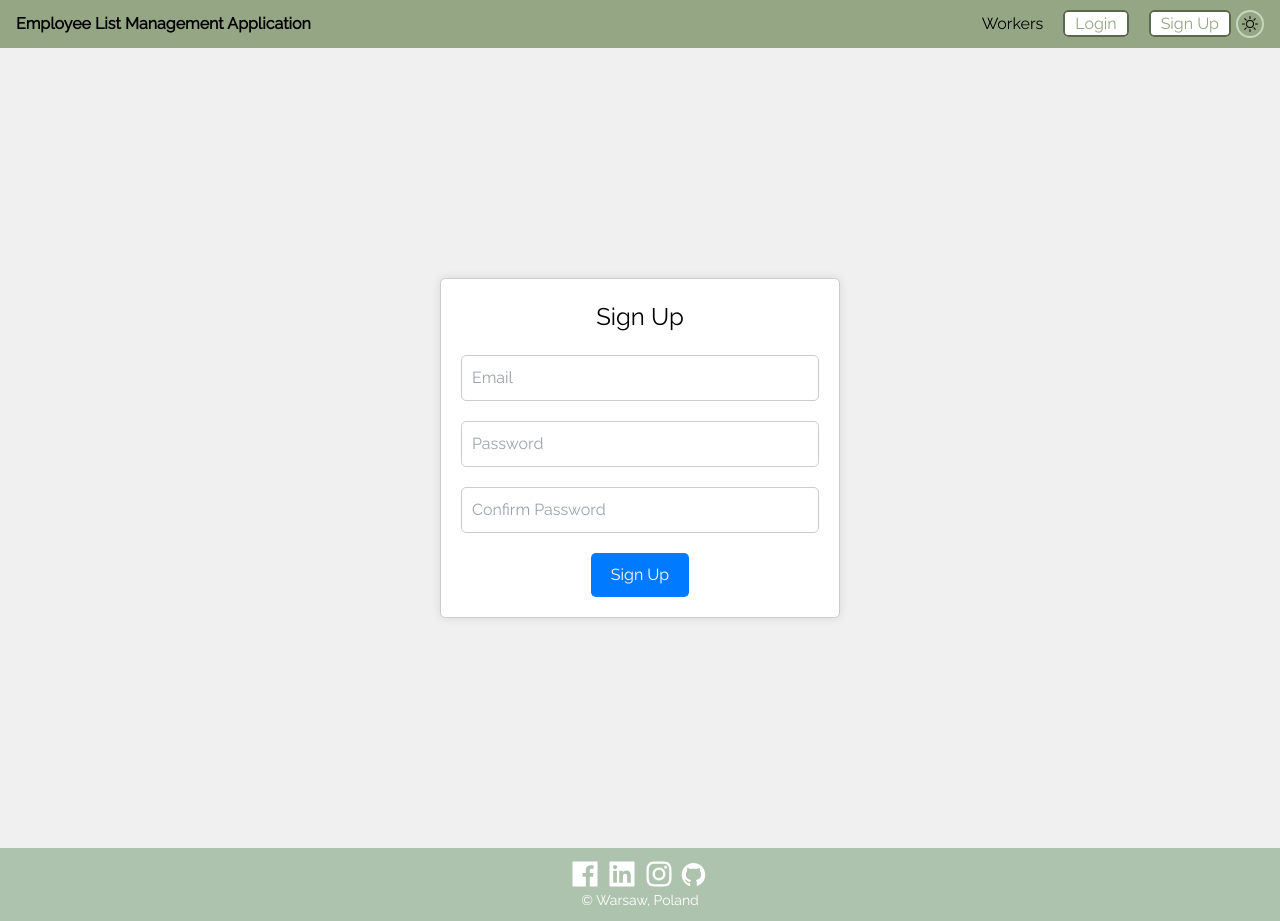
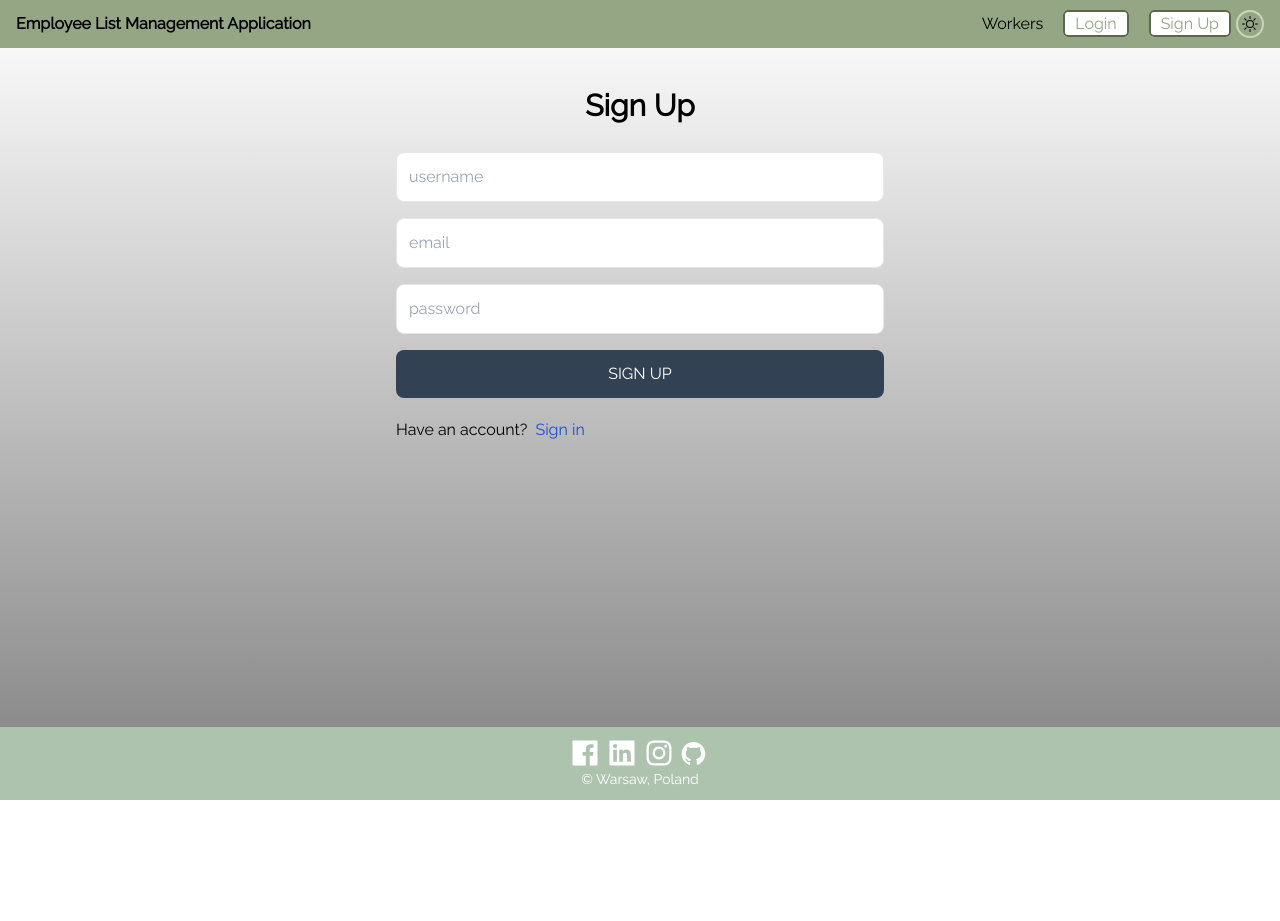
Before and after one commit to osemenets21/Employee-List-Management-Application, a React (Create React App) app: page /sign-up in a window 1280 px wide. After the commit the page ends 800 px from the top, so only its background shows below. Built offline with nearby package versions, Linux system fonts and the light colour scheme; data requests are answered from the project's data file.

Commit message:
add styles to page Login and Sign up

```diff
--- a/src/pages/Login/Login.tsx
+++ b/src/pages/Login/Login.tsx
@@ -1,9 +1,10 @@
 import React, { useState } from 'react';
 import './Login.scss';
+import { Link } from "react-router-dom";
 
 export const Login: React.FC = () => {
-  const [username, setUsername] = useState('');
-  const [password, setPassword] = useState('');
+  const [email, setEmail] = useState("");
+  const [password, setPassword] = useState("");
 
   const handleLogin = () => {
     // Add your logic for checking the username and password here.
@@ -11,26 +12,35 @@ export const Login: React.FC = () => {
   };
 
   return (
-    <div className="login-page dark:bg-slate-500">
-      <div className="login-form dark:bg-slate-800 dark:border-slate-800">
-        <h1 className='dark:text-white'>Login</h1>
-        <div className="input-group">
+    <div className="p-3 max-w-lg mx-auto">
+      <h1 className="text-3xl text-center font-semibold my-7">Login</h1>
+      <form className="flex flex-col gap-4">
         <input
-            type="text"
-            placeholder="Username"
-            value={username}
-            onChange={(e) => setUsername(e.target.value)}
+          type="email"
+          placeholder="email"
+          className="border p-3 rounded-lg"
+          id="email"
+          value={email}
+          onChange={(e) => setEmail(e.target.value)}
         />
-        </div>
-        <div className="input-group">
         <input
           type="password"
-            placeholder="Password"
+          placeholder="password"
+          className="border p-3 rounded-lg"
+          id="password"
           value={password}
           onChange={(e) => setPassword(e.target.value)}
         />
-        </div>
-        <button className="dark:bg-slate-500" onClick={handleLogin}>Login</button>
+
+        <button className="bg-slate-700 text-white p-3 rounded-lg uppercase hover:opacity-95 disabled:opacity-80">
+          {"Sign In"}
+        </button>
+      </form>
+      <div className="flex gap-2 mt-5">
+        <p>Don't have an account?</p>
+        <Link to={"/Sign-Up"}>
+          <span className="text-blue-700">Sign up</span>
+        </Link>
       </div>
     </div>
   );
--- a/src/pages/SignUp/SignUp.tsx
+++ b/src/pages/SignUp/SignUp.tsx
@@ -1,12 +1,14 @@
 import React, { useState } from 'react';
 import './SignUp.scss';
+import { Link, useNavigate } from "react-router-dom";
 
 export const SignUp: React.FC = () => {
-  const [password, setPassword] = useState('');
-  const [confirmPassword, setConfirmPassword] = useState('');
-  const [passwordError, setPasswordError] = useState('');
-  const [email, setEmail] = useState('');
-  const [emailError, setEmailError] = useState('');
+  const [password, setPassword] = useState("");
+  const [confirmPassword, setConfirmPassword] = useState("");
+  const [passwordError, setPasswordError] = useState("");
+  const [email, setEmail] = useState("");
+  const [emailError, setEmailError] = useState("");
+  const [userName, setUserName] = useState("");
 
   const validateEmail = (email: string) => {
     const emailPattern = /^[a-zA-Z0-9._-]+@[a-zA-Z0-9.-]+\.[a-zA-Z]{2,4}$/;
@@ -18,8 +20,8 @@ export const SignUp: React.FC = () => {
   };
 
   const handleSignUp = () => {
-    setEmailError('');
-    setPasswordError('');
+    setEmailError("");
+    setPasswordError("");
 
     if (!validateEmail(email)) {
       setEmailError("Invalid email address");
@@ -40,42 +42,54 @@ export const SignUp: React.FC = () => {
     // For example, you can make a request to a server to create the account.
 
     // Reset the password and email error messages
-    setPasswordError('');
-    setEmailError('');
+    setPasswordError("");
+    setEmailError("");
   };
 
   return (
-    <div className="signup-page dark:bg-slate-500">
-      <div className="signup-form dark:bg-slate-800 dark:border-slate-800">
-        <h1 className='dark:text-white'>Sign Up</h1>
-        <div className={`input-group ${emailError ? 'error' : ''}`}>
-          <input
-            type="text"
-            placeholder="Email"
-            value={email}
-            onChange={(e) => setEmail(e.target.value)}
-          />
-        </div>
-        <div className={`input-group ${passwordError ? 'error' : ''}`}>
+    <div className="p-3 max-w-lg mx-auto">
+      <h1 className="text-3xl text-center font-semibold my-7">Sign Up</h1>
+      <form className="flex flex-col gap-4">
+        <input
+          type="text"
+          placeholder="username"
+          className="border p-3 rounded-lg"
+          id="username"
+          value={userName}
+          onChange={(e) => setUserName(e.target.value)}
+        />
+        <input
+          type="email"
+          placeholder="email"
+          className="border p-3 rounded-lg"
+          id="email"
+          value={email}
+          onChange={(e) => setEmail(e.target.value)}
+        />
+
+        <div className={`input-group ${passwordError ? "error" : ""}`}>
           <input
             type="password"
-            placeholder="Password"
+            placeholder="password"
+            className="border p-3 py-3 rounded-lg w-full"
+            id="password"
             value={password}
             onChange={(e) => setPassword(e.target.value)}
           />
         </div>
-        <div className={`input-group ${passwordError ? 'error' : ''}`}>
-          <input
-            type="password"
-            placeholder="Confirm Password"
-            value={confirmPassword}
-            onChange={(e) => setConfirmPassword(e.target.value)}
-          />
-        </div>
         {emailError && <div className="error-message">{emailError}</div>}
         {passwordError && <div className="error-message">{passwordError}</div>}
-        <button className='dark:bg-slate-500' onClick={handleSignUp}>Sign Up</button>
+        <button className="bg-slate-700 text-white p-3 rounded-lg uppercase hover:opacity-95 disabled:opacity-80">
+          {"Sign Up"}
+        </button>
+      </form>
+      <div className="flex gap-2 mt-5">
+        <p>Have an account?</p>
+        <Link to={"/Login"}>
+          <span className="text-blue-700">Sign in</span>
+        </Link>
       </div>
+      {<p className="text-red-500 mt-5"></p>}
     </div>
   );
 };
```
Lines whose indentation alone changed are shown as unchanged.
